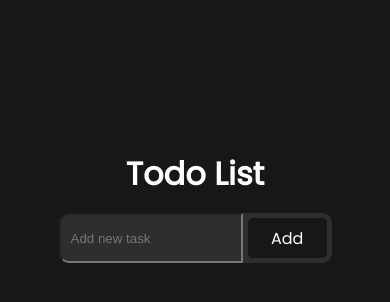
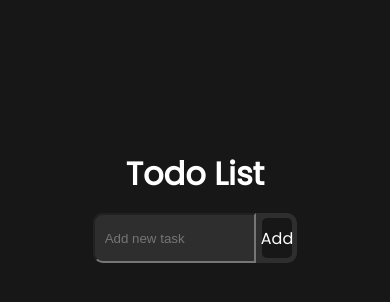
Before and after one commit to t-sweta/Listify, a React (Create React App) app: page / in a window 390 px wide. Shown: the top 302 px of the page. Built offline with nearby package versions, Linux system fonts and the light colour scheme.

Commit message:
Further Smoother Responsiveness Added

```diff
--- a/src/components/TodoList.css
+++ b/src/components/TodoList.css
@@ -40,10 +40,14 @@ input:focus {
     color: white;
     background-color: #2e2e2e;
     height: 25px;
-    width: 300px;
+    width: 80%;
     position: relative;
     bottom: 5px;
     padding: 5px;
+}
+
+.right-task {
+    width: 100%;
 }
 
 .button {
@@ -135,9 +139,9 @@ p {
     color: #3b9464;
 }
 
-@media (min-width: 0px) and (max-width: 950px) {
+@media (min-width: 0px) and (max-width: 1000px) {
     .container {
-        width: 100%;
+        width: 75%;
         margin-top: 150px;
     }
 
@@ -146,11 +150,11 @@ p {
     }
 
     .input input {
-        width: 70%;
+        width: 80%;
     }
 
     .button {
-        width: 30%;
+        width: 15%;
     }
 
     ul {
@@ -180,4 +184,9 @@ p {
         flex-direction: row;
         margin-right: 1px;
     }
+
+    .fa-regular {
+        position: relative;
+        top: 5px;
+    }
 }
```
